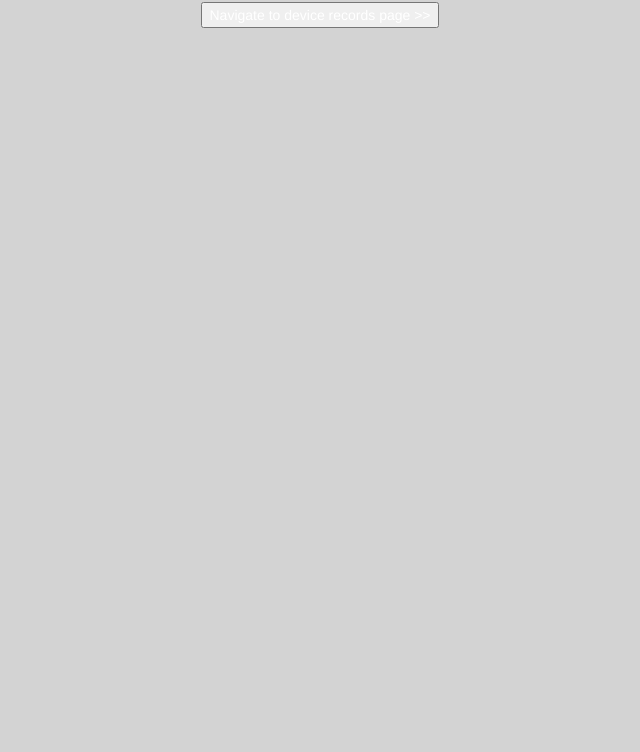
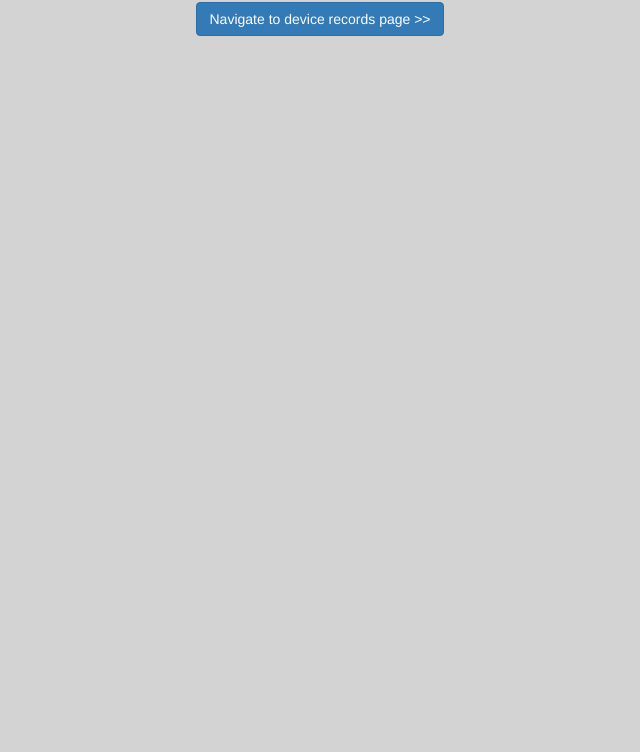
Before and after one commit to ingenu-dev/sample-iframe, a website: page pages/frame-invoices.html in a window 1280 px wide. Shown: the part 48-800 px from the top of the page, without its empty margins (320-960 px from the left). Drawn offline with nearby package versions, Linux system fonts and the light colour scheme.

```diff
--- a/pages/frame-invoices.html
+++ b/pages/frame-invoices.html
@@ -32,7 +32,7 @@
     style="width: 100%; background-color: lightgray; height: 800px; color: white">
     <h1 style="color: gray">Invoices Sample<span id="contentHeight"></span></h1>
 
-    <button type="button" name="button" id="deviceRecordButton">Navigate to device records page >></button>
+    <button type="button" name="button" id="deviceRecordButton" class="btn btn-primary">Navigate to device records page >></button>
 
     </div>
 
```
